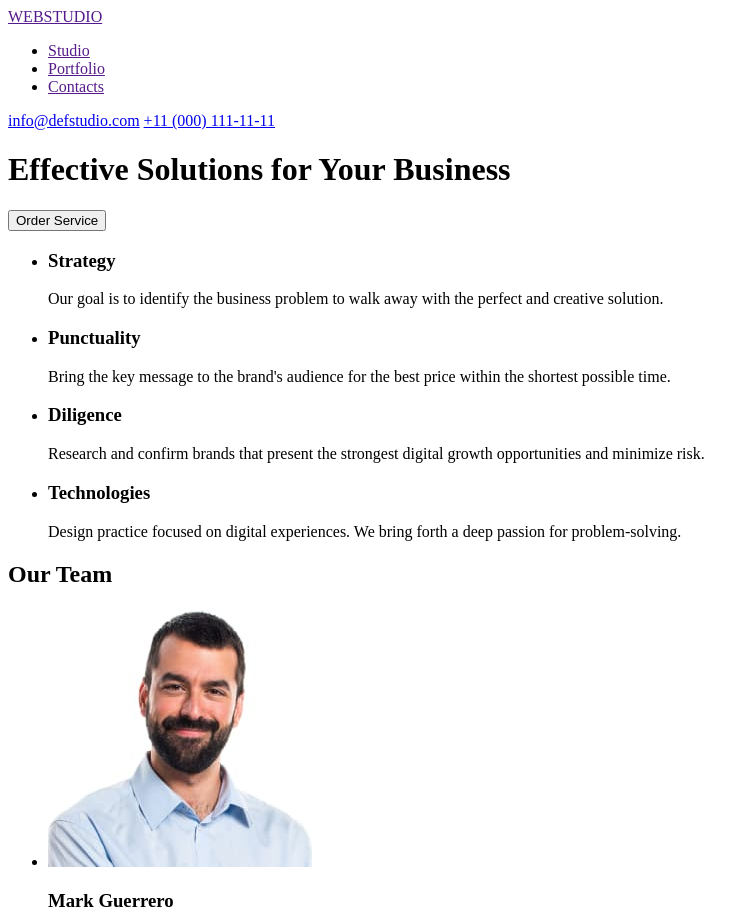
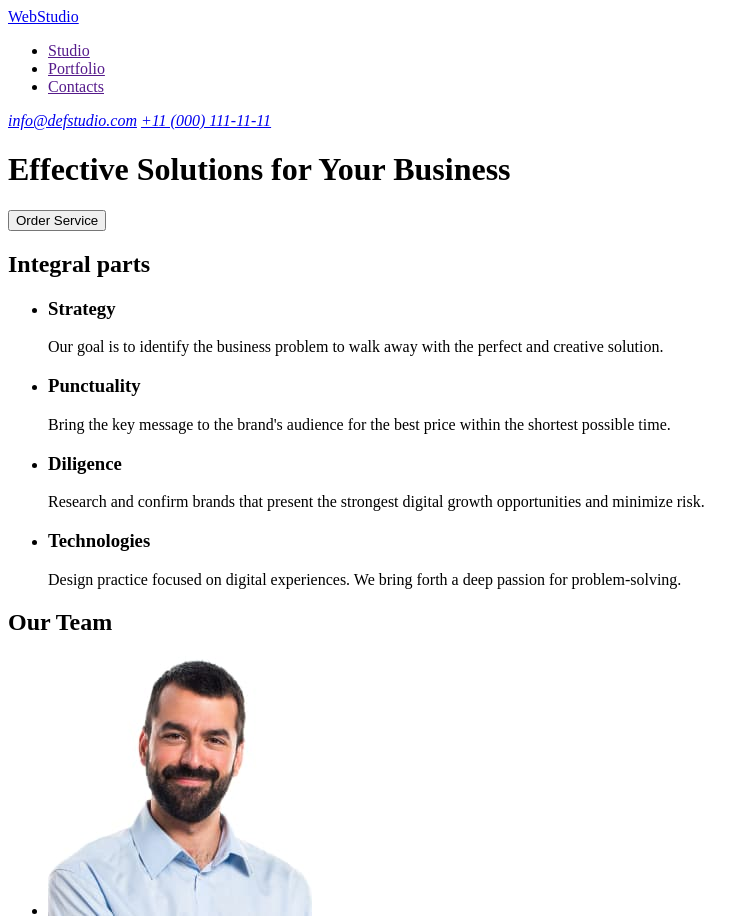
Before and after one commit to RomanHav/goit-markup-hw-01, a plain HTML site: page index.html in a window 1280 px wide. Shown: the top 919 px of the page, without its empty margins (0-754 px from the left). Drawn offline with Linux system fonts and the light colour scheme.

Commit message:
stepfinish

```diff
--- a/index.html
+++ b/index.html
@@ -9,16 +9,18 @@
 
 <body>
     <header>
-        <a href="">WEBSTUDIO</a>
         <nav>
+            <a href="./index.html">WebStudio</a>
             <ul>
                 <li><a href="">Studio</a></li>
                 <li><a href="">Portfolio</a></li>
                 <li><a href="">Contacts</a></li>
             </ul>
         </nav>
-        <a href="mailto:info@defstudio.com">info@defstudio.com</a>
-        <a href="tel:+110001111111">+11 (000) 111-11-11</a>
+        <address>
+            <a href="mailto:info@defstudio.com">info@defstudio.com</a>
+            <a href="tel:+110001111111">+11 (000) 111-11-11</a>
+        </address>
     </header>
 
     <main>
@@ -26,6 +28,7 @@
         <button type="button">Order Service</button>
 
         <section>
+            <h2>Integral parts</h2>
             <ul>
                 <li>
                     <h3>Strategy</h3>
@@ -63,29 +66,29 @@
             <ul>
                 <li>
                     <img src="./images/img1.jpg" alt="Product Designer" width="264" height="260">
-                    <h3>Mark Guerrero</h3>
+                    <h3> Mark Guerrero </h3>
                     <p>Product Designer</p>
                 </li>
                 <li>
                     <img src="./images/img2.jpg" alt="Frontend Developer" width="264" height="260">
-                    <h3>Tom Ford</h3>
+                    <h3> Tom Ford </h3>
                     <p>Frontend Developer</p>
                 </li>
                 <li>
                     <img src="./images/img3.jpg" alt="Marketing" width="264" height="260">
-                    <h3>Camila Garcia</h3>
+                    <h3> Camila Garcia </h3>
                     <p>Marketing</p>
                 </li>
                 <li>
                     <img src="./images/img4.jpg" alt="UI Designer" width="264" height="260">
-                    <h3>Daniel Wilson</h3>
+                    <h3> Daniel Wilson </h3>
                     <p>UI Designer</p>
                 </li>
             </ul>
         </section>
     </main>
     <footer>
-        <a href="">WEBSTUDIO</a>
+        <a href="./index.html">WebStudio</a>
         <p>
             Increase the flow of customers and sales for your business with digital marketing & growth solutions.
         </p>
```
